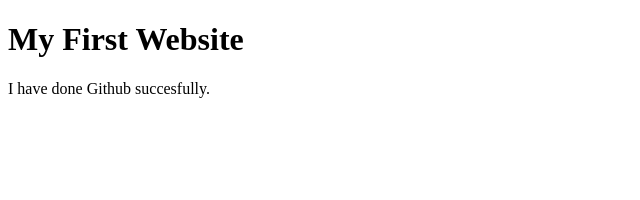
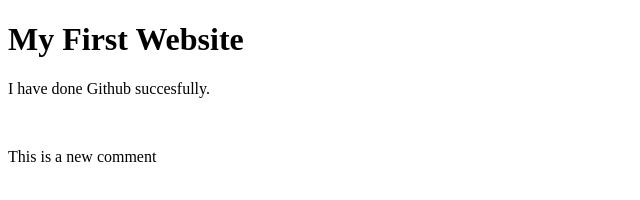
Before and after one commit to MushfiqSadi/my-first-website, a plain HTML site: page index.html in a window 1280 px wide. Shown: the whole page, without its empty margins (0-640 px from the left). Drawn offline with Linux system fonts and the light colour scheme.

Commit message:
Create index.html

```diff
--- a/index.html
+++ b/index.html
@@ -9,5 +9,7 @@
 <body>
      <h1>My First Website </h1>
      <p>I have done Github succesfully.</p>
+    <br>
+    <p> This is a new comment</p>
 </body>
 </html>
```
